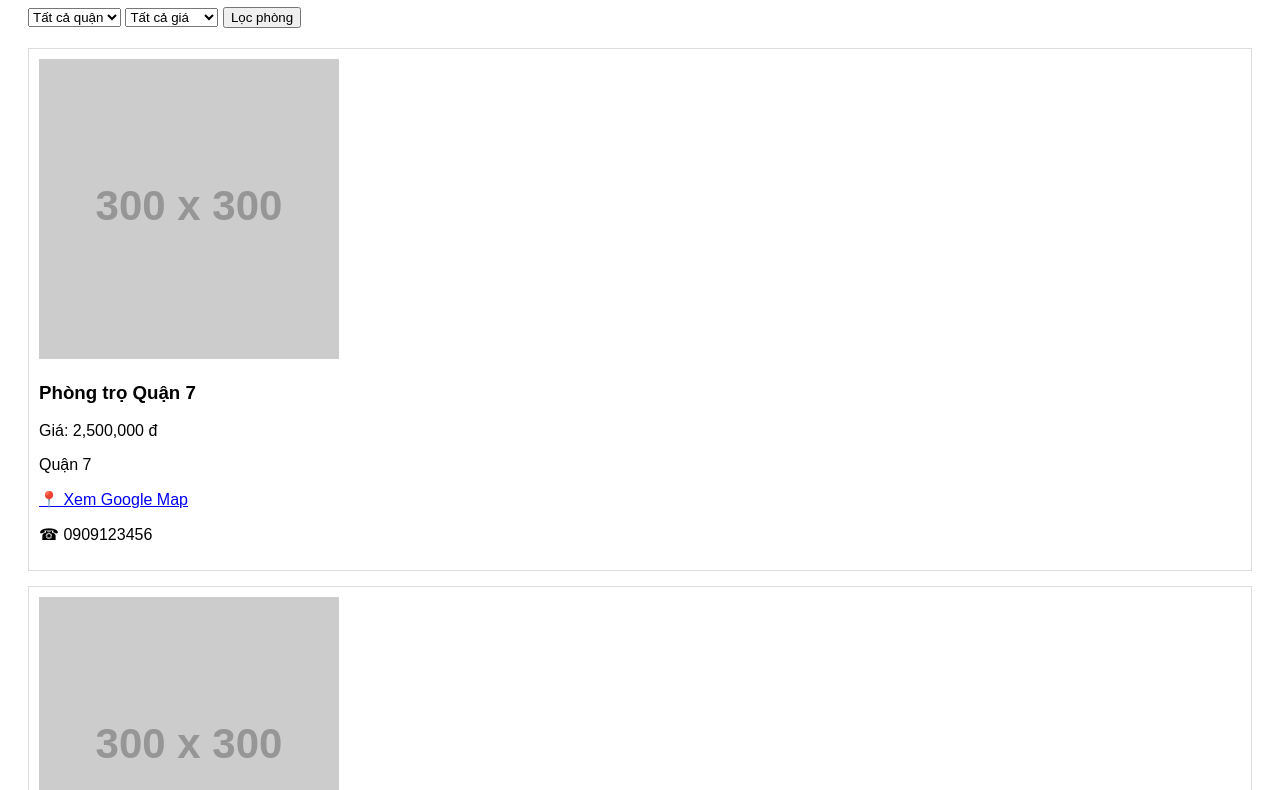
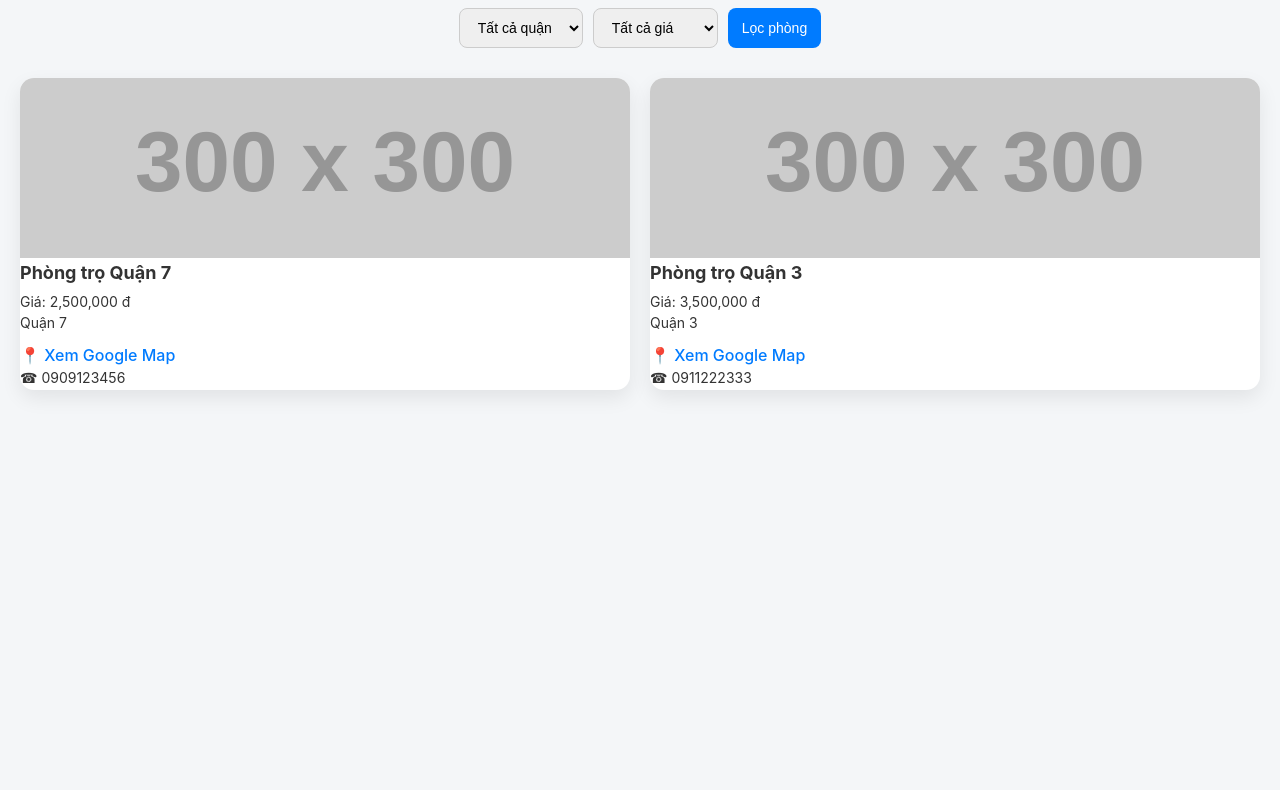
Before and after one commit to IanYin305/thuetrogiarehcm, a plain HTML site: page index.html in a window 1280 px wide. Shown: the part 102-892 px from the top of the page. After the commit the page ends 800 px from the top, so only its background shows below. Drawn offline with Linux system fonts and the light colour scheme; placeholder pictures from the web are drawn by us.

Commit message:
Refactor CSS styles for improved layout and design

```diff
--- a/style.css
+++ b/style.css
@@ -1,19 +1,96 @@
-body {
-  font-family: Arial, sans-serif;
-  padding: 20px;
+* {
+  box-sizing: border-box;
 }
 
-.filter {
-  margin-bottom: 20px;
+body {
+  font-family: -apple-system, BlinkMacSystemFont, "Segoe UI", Roboto, Arial;
+  background: #f4f6f8;
+  margin: 0;
+  padding: 20px;
+  color: #333;
 }
 
+h1 {
+  text-align: center;
+  margin-bottom: 30px;
+}
+
+/* FILTER */
+.filter {
+  display: flex;
+  gap: 10px;
+  justify-content: center;
+  margin-bottom: 30px;
+  flex-wrap: wrap;
+}
+
+.filter select,
+.filter button {
+  padding: 10px 14px;
+  font-size: 14px;
+  border-radius: 8px;
+  border: 1px solid #ccc;
+}
+
+.filter button {
+  background: #007bff;
+  color: #fff;
+  border: none;
+  cursor: pointer;
+}
+
+.filter button:hover {
+  background: #0056cc;
+}
+
+/* LIST */
+#list {
+  display: grid;
+  grid-template-columns: repeat(auto-fit, minmax(280px, 1fr));
+  gap: 20px;
+}
+
+/* CARD */
 .card {
-  border: 1px solid #ddd;
-  padding: 10px;
-  margin-bottom: 15px;
+  background: #fff;
+  border-radius: 14px;
+  overflow: hidden;
+  box-shadow: 0 8px 20px rgba(0,0,0,0.08);
+  transition: transform 0.2s;
+}
+
+.card:hover {
+  transform: translateY(-5px);
 }
 
 .card img {
   width: 100%;
-  max-width: 300px;
+  height: 180px;
+  object-fit: cover;
 }
+
+.card .content {
+  padding: 15px;
+}
+
+.card h3 {
+  margin: 0 0 10px;
+  font-size: 18px;
+}
+
+.card p {
+  margin: 4px 0;
+  font-size: 14px;
+}
+
+.card a {
+  display: inline-block;
+  margin-top: 10px;
+  color: #007bff;
+  text-decoration: none;
+  font-weight: 500;
+}
+
+.card a:hover {
+  text-decoration: underline;
+}
```
